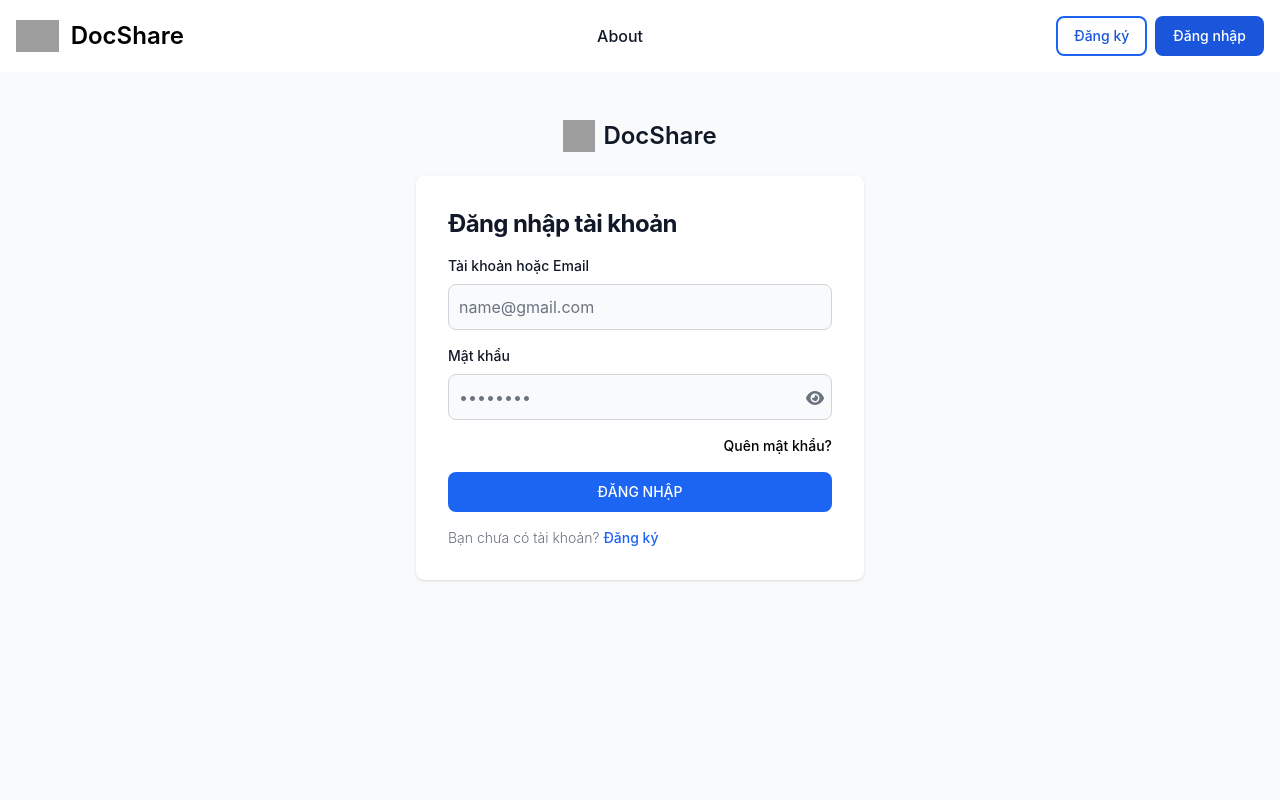
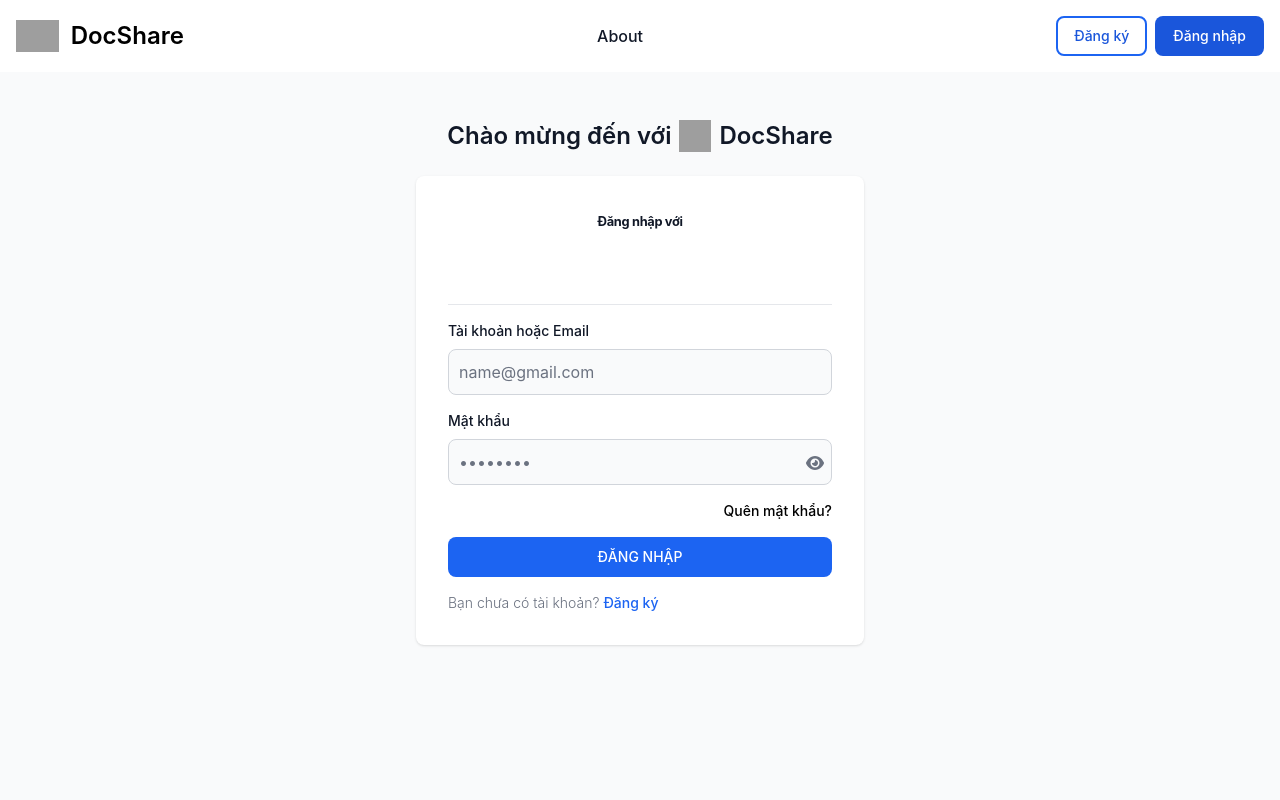
Before and after one commit to QuangTruong2503/documents-sharing, a React (Create React App) app: page /login in a window 1280 px wide. Shown: the top 800 px of the page. Built offline with nearby package versions, Linux system fonts and the light colour scheme; no server answers; grey boxes are pictures that could not be loaded.

Commit message:
Add Google OAuth login functionality and refactor config imports

```diff
--- a/package.json
+++ b/package.json
@@ -8,6 +8,7 @@
     "@fortawesome/free-solid-svg-icons": "^6.7.2",
     "@fortawesome/react-fontawesome": "^0.2.2",
     "@headlessui/react": "^2.2.0",
+    "@react-oauth/google": "^0.12.1",
     "@tanstack/react-query": "^5.64.1",
     "@types/react": "^19.0.4",
     "@types/react-dom": "^19.0.2",
--- a/src/Component/Headers/HeaderComponent.jsx
+++ b/src/Component/Headers/HeaderComponent.jsx
@@ -7,7 +7,7 @@ import { faArrowUp, faFile, faSignOut, faUser } from '@fortawesome/free-solid-sv
 import { faBookmark } from '@fortawesome/free-regular-svg-icons';
 import verificationsApi from "../../api/verificationsApi.js";
 import userApi from '../../api/usersApi';
-import config from "../../config";
+import config from "../../config/config";
 
 // AccountButton Component
 const AccountButton = () => {
--- /dev/null
+++ b/src/Pages/Login-Register/GoogleLoginComponent.js
@@ -0,0 +1,25 @@
+import React from 'react'
+import { GoogleOAuthProvider, GoogleLogin } from '@react-oauth/google';
+function GoogleLoginComponent() {
+    const handleLoginSuccess = (response) => {
+        console.log('Đăng nhập thành công:', response);
+        // Xử lý token hoặc thông tin người dùng tại đây
+        };
+
+        const handleLoginFailure = (error) => {
+        console.log('Đăng nhập thất bại:', error);
+    };
+  return (
+    <GoogleOAuthProvider clientId="582300930965-hs8ibl57hq977ih4c0q627n2pg24dc4b.apps.googleusercontent.com">
+      <div>
+        <GoogleLogin
+          text='Đăng nhập với Google2'
+          onSuccess={handleLoginSuccess}
+          onError={handleLoginFailure}
+        />
+      </div>
+    </GoogleOAuthProvider>
+  )
+}
+
+export default GoogleLoginComponent
--- a/src/Pages/Login-Register/LoginPage.tsx
+++ b/src/Pages/Login-Register/LoginPage.tsx
@@ -8,6 +8,7 @@ import { faEye, faEyeSlash } from "@fortawesome/free-solid-svg-icons";
 import {CheckSigned} from "../../Helpers/CheckSigned";
 import LoaderButton from "../../Component/Loaders/LoaderButton.js";
 import PageTitle from "../../Component/PageTitle.js";
+import GoogleLoginComponent from "./GoogleLoginComponent.js";
 interface Login {
   email: string;
   password: string;
@@ -77,9 +78,12 @@ function LoginPage() {
     <PageTitle title="Đăng nhập" description={"Đăng nhập vao hệ thống chia sẻ tài liệu"}/>
       <section className="bg-gray-50 dark:bg-gray-900 p-4 mx-auto" id="scrollID">
       <div className="flex flex-col items-center justify-center px-2 py-4 mx-auto">
+
+        <div className="flex gap-2 items-center mb-6 text-2xl font-semibold text-gray-900">
+        <h2>Chào mừng đến với</h2>
         <a
           href="/"
-          className="flex items-center mb-6 text-2xl font-semibold text-gray-900 dark:text-white"
+          className="flex items-center"
         >
           <img
             className="w-8 h-8 mr-2"
@@ -88,11 +92,19 @@ function LoginPage() {
           />
           DocShare
         </a>
+        </div>
         <div className="w-full bg-white rounded-lg shadow dark:border sm:max-w-md xl:p-0 dark:bg-gray-800 dark:border-gray-700">
           <div className="p-6 space-y-4 sm:p-8">
-            <h1 className="text-xl font-bold leading-tight tracking-tight text-gray-900 md:text-2xl dark:text-white">
-              Đăng nhập tài khoản
-            </h1>
+            <div className="text-center">
+            <small className="font-bold w-full leading-tight tracking-tight text-gray-900">
+              Đăng nhập với
+            </small>
+            </div>
+            {/* Đăng nhập khác */}
+            <div>
+              <GoogleLoginComponent />
+            </div>
+            <hr />
             <form className="space-y-4" onSubmit={fetchLogin}>
               <div>
                 <label
--- a/src/api/axiosInstance.js
+++ b/src/api/axiosInstance.js
@@ -1,6 +1,6 @@
 // src/api/axiosInstance.js
 import axios from 'axios';
-import config from '../config';
+import config from '../config/config';
 import Cookies from 'js-cookie';
 const axiosInstance = axios.create({
   baseURL: config.apiUrl, // Thay bằng URL API của bạn
```
Also changed, not shown: src/config/config.js (renamed from src/config.js), 1 other file (tests, documents, lock files or other folders).
